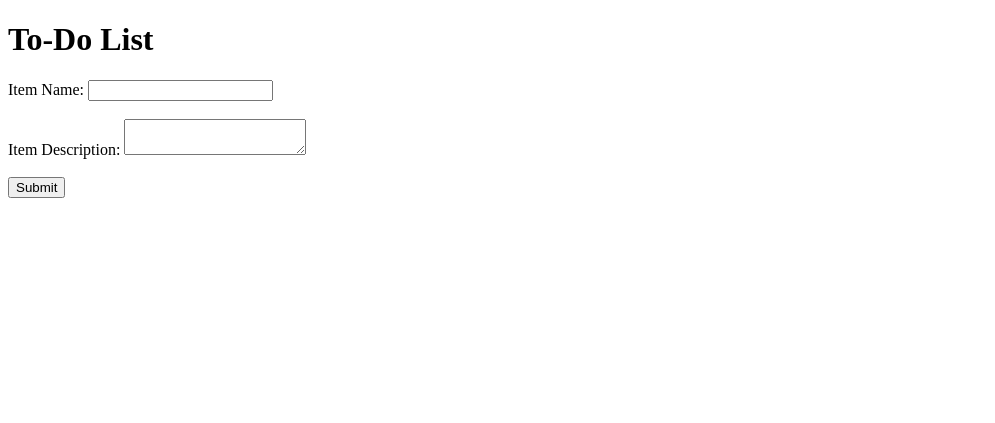
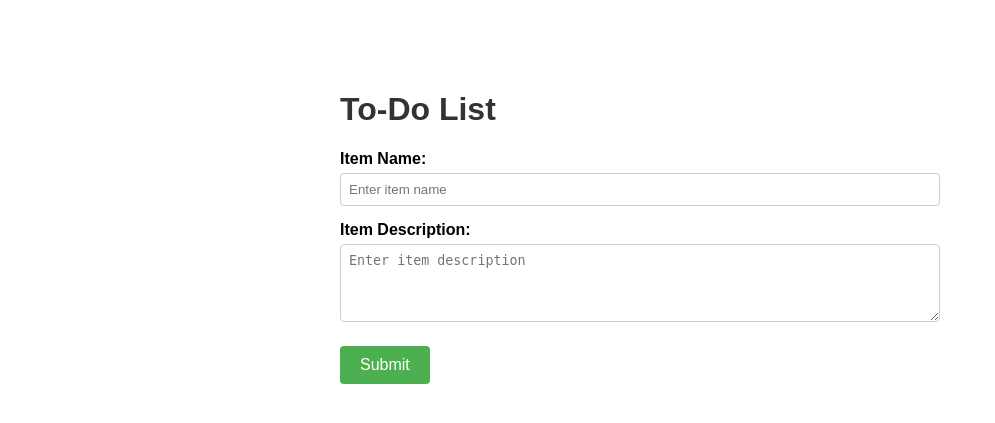
Before and after one commit to harshalnigam04/flask-tutedude, a Flask app: template templates/todo.html in a window 1280 px wide. Shown: the top 423 px of the page, without its empty margins (0-995 px from the left). Run offline with Flask 3, Linux system fonts and the light colour scheme; the template is opened without the code that fills it, so the values that code supplies are empty.

Commit message:
Add To-Do Page with Item Name and Item Description form fields - master_1

```diff
--- a/app.py
+++ b/app.py
@@ -34,5 +34,10 @@ def submit_todo_item():
     result = db.todos.insert_one(todo_item)
     return jsonify({"message": "Todo item stored successfully", "id": str(result.inserted_id)}), 201
 
+
+@app.route("/todo")
+def todo():
+    return render_template("todo.html")
+
 if __name__ == "__main__":
     app.run(debug=True)
--- a/templates/todo.html
+++ b/templates/todo.html
@@ -2,14 +2,43 @@
 <html lang="en">
 <head>
     <meta charset="UTF-8">
+    <meta name="viewport" content="width=device-width, initial-scale=1.0">
     <title>To-Do Page</title>
+    <style>
+        body { font-family: Arial, sans-serif; max-width: 600px; margin: 50px auto; padding: 20px; }
+        h1 { color: #333; }
+        label { display: block; margin-top: 15px; font-weight: bold; }
+        input, textarea { width: 100%; padding: 8px; margin-top: 5px; border: 1px solid #ccc; border-radius: 4px; box-sizing: border-box; }
+        button { margin-top: 20px; padding: 10px 20px; background: #4CAF50; color: white; border: none; border-radius: 4px; cursor: pointer; font-size: 16px; }
+        button:hover { background: #45a049; }
+    </style>
 </head>
 <body>
     <h1>To-Do List</h1>
-    <form action="/submittodoitem" method="POST" id="todoForm">
-        <label>Item Name: <input type="text" name="itemName" required></label><br><br>
-        <label>Item Description: <textarea name="itemDescription" required></textarea></label><br><br>
-        <button type="submit">Submit</button>
+    <form id="todoForm">
+        <label for="itemName">Item Name:</label>
+        <input type="text" id="itemName" name="itemName" placeholder="Enter item name" required>
+
+        <label for="itemDescription">Item Description:</label>
+        <textarea id="itemDescription" name="itemDescription" rows="4" placeholder="Enter item description" required></textarea>
+
+        <button type="button" onclick="submitTodo()">Submit</button>
     </form>
+
+    <div id="response" style="margin-top:20px;color:green;"></div>
+
+    <script>
+        async function submitTodo() {
+            const itemName = document.getElementById('itemName').value;
+            const itemDescription = document.getElementById('itemDescription').value;
+            const res = await fetch('/submittodoitem', {
+                method: 'POST',
+                headers: {'Content-Type': 'application/json'},
+                body: JSON.stringify({ itemName, itemDescription })
+            });
+            const data = await res.json();
+            document.getElementById('response').innerText = data.message || JSON.stringify(data);
+        }
+    </script>
 </body>
 </html>
```
